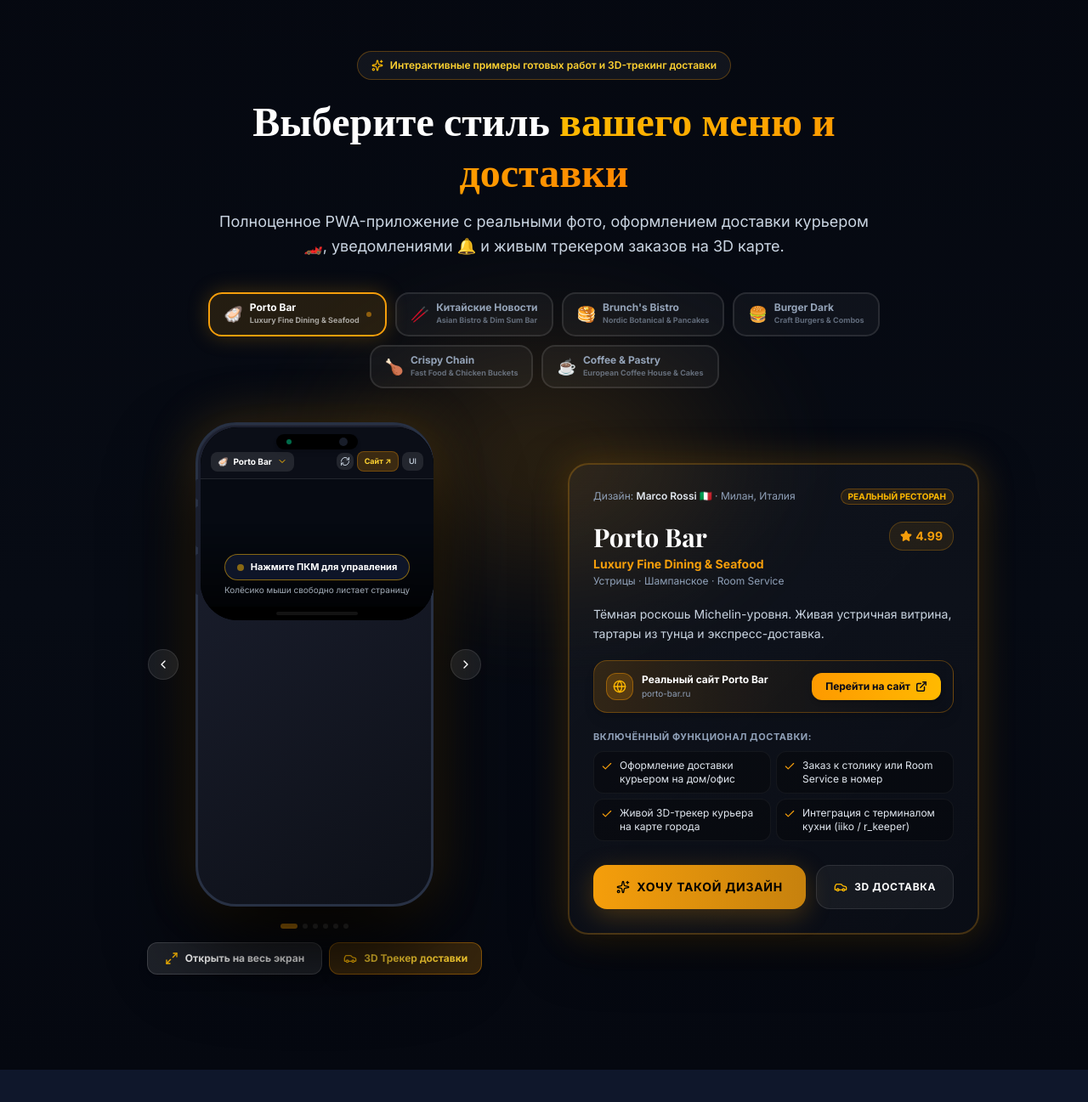
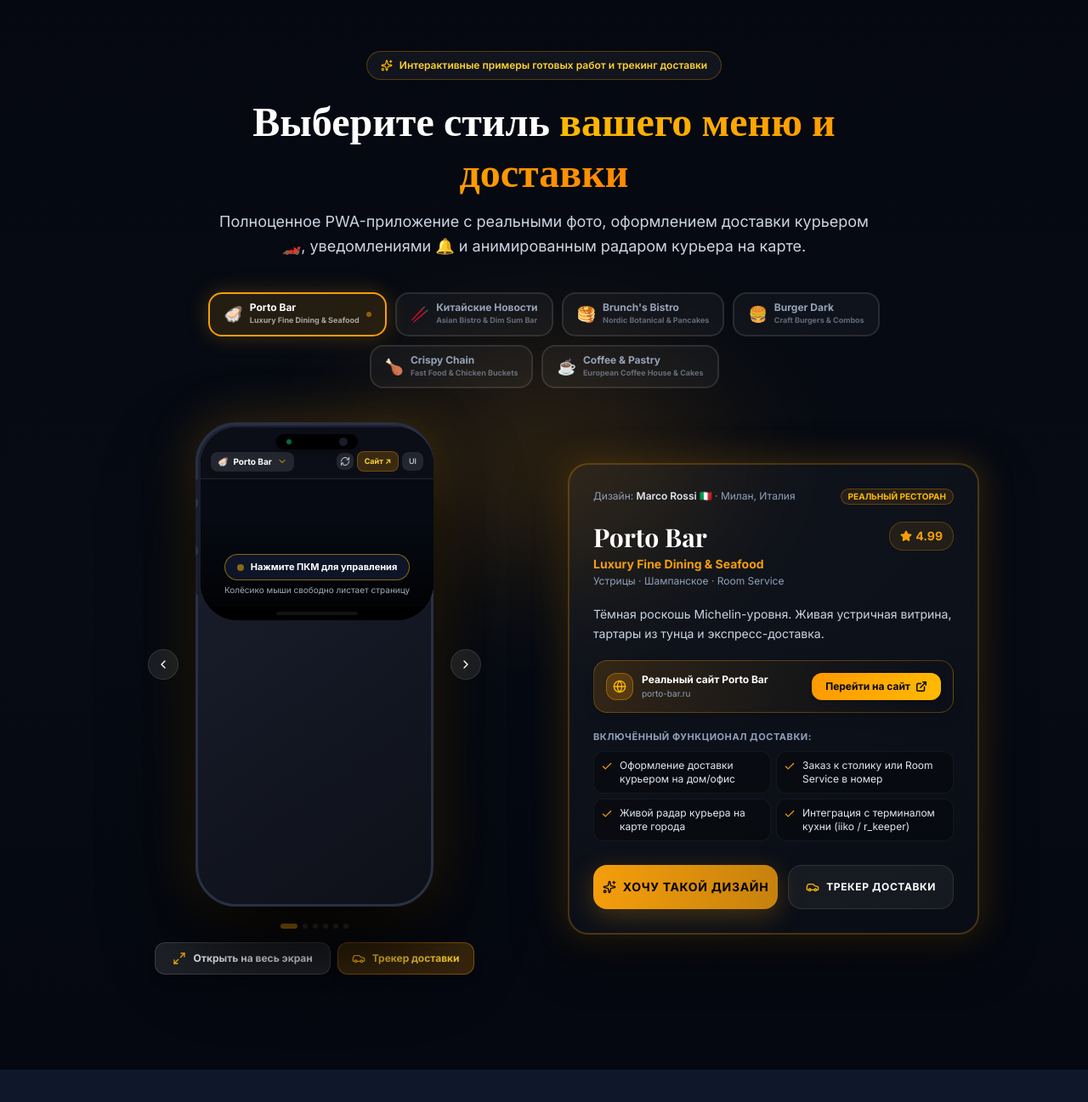
Before and after one commit to shohruy2000-arch/Porto-Bar-, a Next.js app: page /agency in a window 1280 px wide. Shown: the part 6297-7594 px from the top of the page at 85% size. Built offline with nearby package versions, Linux system fonts and the light colour scheme; grey boxes are pictures that could not be loaded; a web font is replaced by a local one.

Commit message:
refactor: clean delivery radar labels and copy

```diff
--- a/src/components/showcase/DesignShowcaseGallery.tsx
+++ b/src/components/showcase/DesignShowcaseGallery.tsx
@@ -529,7 +529,7 @@
           <h4 className="text-sm font-black">Заказ №PB-402 принят!</h4>
           <p className="text-[10px] text-slate-300 max-w-xs leading-relaxed">
             {deliveryType === 'courier'
-              ? 'Курьер GetMenu на Бэтмобиле уже выехал с заказом! Открываем 3D трекер на карте...'
+              ? 'Курьер GetMenu уже в пути с вашим заказом! Открываем живой трекер доставки...'
               : 'Чек передан на кассу iiko. Официант принесёт заказ через ~18 мин.'}
           </p>
           <button
@@ -1505,7 +1505,7 @@
         <div className="text-center max-w-3xl mx-auto mb-10 space-y-4">
           <div className="inline-flex items-center gap-2 px-4 py-2 rounded-full bg-white/5 border border-amber-500/30 text-amber-300 text-xs font-semibold">
             <Sparkles className="w-3.5 h-3.5 text-amber-400" />
-            <span>Интерактивные примеры готовых работ и 3D-трекинг доставки</span>
+            <span>Интерактивные примеры готовых работ и трекинг доставки</span>
           </div>
           <h2 className="text-4xl sm:text-5xl font-black font-serif text-white leading-tight">
             Выберите стиль{' '}
@@ -1515,7 +1515,7 @@
           </h2>
           <p className="text-slate-300 text-base sm:text-lg leading-relaxed">
             Полноценное PWA-приложение с реальными фото, оформлением доставки курьером 🏎️, уведомлениями 🔔
-            и живым трекером заказов на 3D карте.
+            и анимированным радаром курьера на карте.
           </p>
         </div>
 
@@ -1631,7 +1631,7 @@
                 className="flex items-center gap-2 px-4 py-2.5 rounded-xl bg-amber-500/20 hover:bg-amber-500/30 border border-amber-500/40 text-amber-300 text-xs font-bold transition-all shadow-lg active:scale-95"
               >
                 <Car className="w-4 h-4 text-amber-400" />
-                <span>{rightTab === 'delivery' ? 'О дизайне' : '3D Трекер доставки'}</span>
+                <span>{rightTab === 'delivery' ? 'О дизайне' : 'Трекер доставки'}</span>
               </button>
             </div>
           </div>
@@ -1727,7 +1727,7 @@
                     {[
                       'Оформление доставки курьером на дом/офис',
                       'Заказ к столику или Room Service в номер',
-                      'Живой 3D-трекер курьера на карте города',
+                      'Живой радар курьера на карте города',
                       'Интеграция с терминалом кухни (iiko / r_keeper)',
                     ].map((f, i) => (
                       <div
@@ -1766,7 +1766,7 @@
                     className="px-5 py-4 rounded-2xl bg-white/5 hover:bg-white/10 text-white border border-white/10 font-bold text-xs uppercase tracking-wider transition-all flex items-center justify-center gap-2"
                   >
                     <Car className="w-4 h-4 text-amber-400" />
-                    <span>3D Доставка</span>
+                    <span>Трекер доставки</span>
                   </button>
                 </div>
               </div>
@@ -1807,7 +1807,7 @@
                 className="flex items-center gap-1.5 px-3 py-1.5 rounded-xl bg-amber-500/20 text-amber-300 border border-amber-500/30 text-xs font-bold"
               >
                 <Car className="w-3.5 h-3.5" />
-                <span>3D Доставка</span>
+                <span>Трекер доставки</span>
               </button>
 
               <div className="hidden sm:flex items-center p-1 rounded-xl bg-white/6 border border-white/10">
```
